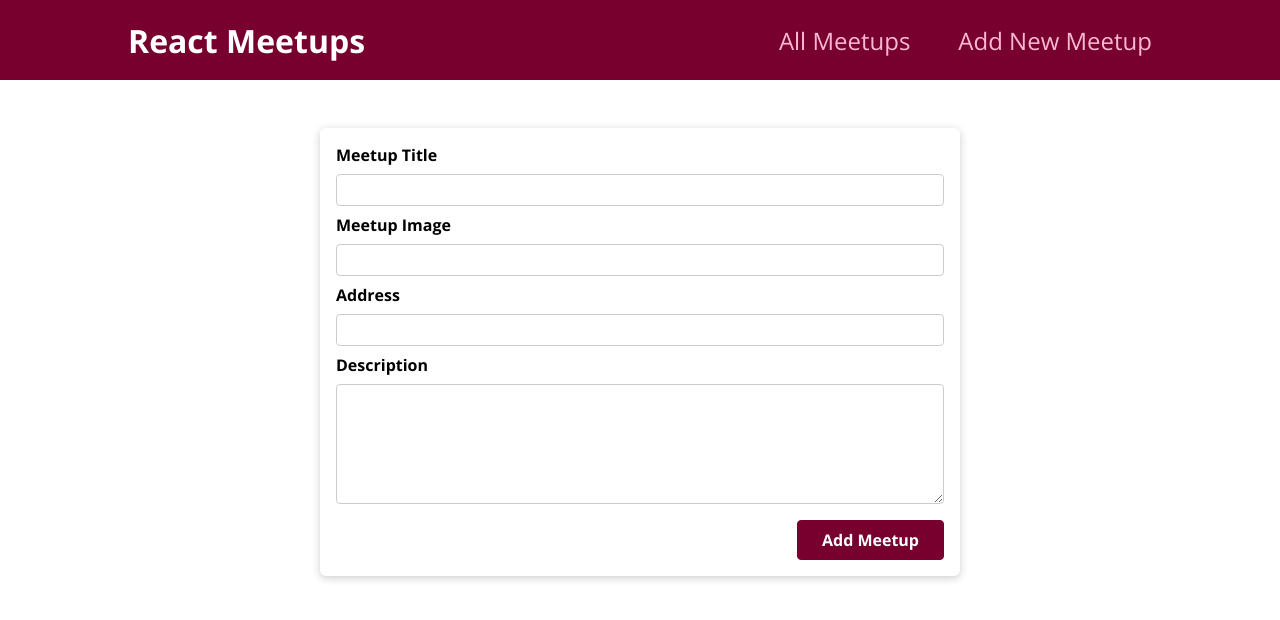
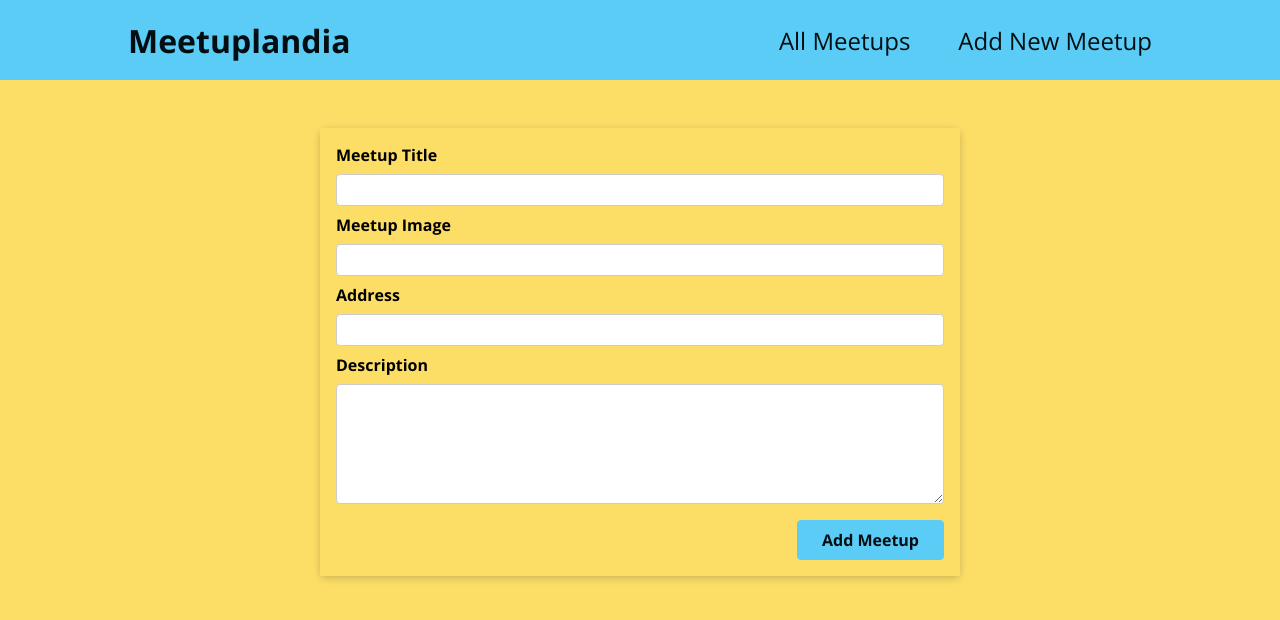
Before and after one commit to renebitter/nextjs-meetup, a Next.js app: page /new-meetup in a window 1280 px wide. Shown: the top 620 px of the page. Built offline with nearby package versions, Linux system fonts and the light colour scheme.

Commit message:
CSS global variables

```diff
--- a/components/layout/MainNavigation.js
+++ b/components/layout/MainNavigation.js
@@ -4,7 +4,7 @@ import Link from 'next/link';
 function MainNavigation() {
   return (
     <header className={classes.header}>
-      <div className={classes.logo}>React Meetups</div>
+      <div className={classes.logo}>Meetuplandia</div>
       <nav>
         <ul>
           <li>
--- a/components/layout/MainNavigation.module.css
+++ b/components/layout/MainNavigation.module.css
@@ -4,13 +4,13 @@
   display: flex;
   align-items: center;
   justify-content: space-between;
-  background-color: #77002e;
+  background-color: var(--primary-color);
   padding: 0 10%;
 }
 
 .logo {
   font-size: 2rem;
-  color: white;
+  color: var(--text-color);
   font-weight: bold;
 }
 
@@ -29,11 +29,11 @@
 .header a {
   text-decoration: none;
   font-size: 1.5rem;
-  color: #fcb8d2;
+  color: var(--text-color);
 }
 
 .header a:hover,
 .header a:active,
 .header a.active {
-  color: white;
+  color: var(--secondary-color);
 }
--- a/components/meetups/MeetupItem.js
+++ b/components/meetups/MeetupItem.js
@@ -13,6 +13,7 @@ function MeetupItem(props) {
   return (
     <li className={classes.item}>
       <Card>
+        <div className={classes.card}>
           <div className={classes.image}>
             <img src={props.image} alt={props.title} />
           </div>
@@ -23,6 +24,7 @@ function MeetupItem(props) {
           <div className={classes.actions}>
             <button onClick={showDetailsHandler}>Show Details</button>
           </div>
+        </div>
       </Card>
     </li>
   );
--- a/components/meetups/MeetupItem.module.css
+++ b/components/meetups/MeetupItem.module.css
@@ -1,5 +1,9 @@
 .item {
   margin: 1rem 0;
+}
+
+.card {
+  background-color: var(--secondary-color);
 }
 
 .image {
@@ -33,14 +37,16 @@
 .actions button {
   font: inherit;
   cursor: pointer;
-  color: #77002e;
-  border: 1px solid #77002e;
-  background-color: transparent;
+  color: var(--text-color);
+  border: 1px solid var(--primary-color);
+  background-color: var(--primary-color);
   padding: 0.5rem 1.5rem;
   border-radius: 4px;
 }
 
 .actions button:hover,
 .actions button:active {
-  background-color: #ffe2ed;
+  color: var(--text-color);
+  border: 1px solid var(--primary-color);
+  background-color: var(--secondary-color);
 }
--- a/components/meetups/NewMeetupForm.module.css
+++ b/components/meetups/NewMeetupForm.module.css
@@ -1,5 +1,6 @@
 .form {
   padding: 1rem;
+  background-color: var(--secondary-color);
 }
 
 .control {
@@ -30,16 +31,16 @@
 .actions button {
   font: inherit;
   cursor: pointer;
-  background-color: #77002e;
-  color: white;
+  background-color: var(--primary-color);
+  color: var(--text-color);
   padding: 0.5rem 1.5rem;
-  border: 1px solid #77002e;
+  border: 1px solid var(--primary-color);
   border-radius: 4px;
   font-weight: bold;
 }
 
 .actions button:hover,
 .actions button:active {
-  background-color: #a50e48;
-  border-color: #a50e48;
+  background-color: var(--secondary-color);
+  border-color: var(--primary-color);
 }
--- a/styles/globals.css
+++ b/styles/globals.css
@@ -1,4 +1,11 @@
 @import url('https://fonts.googleapis.com/css2?family=Lato:wght@700&family=Open+Sans:wght@400;700&display=swap');
+
+:root {
+  --primary-color: #5bccf6;
+  --secondary-color: #fcde67;
+  --text-color: #030e12;
+  --detail-color: #77002e;
+}
 
 * {
   box-sizing: border-box;
@@ -7,6 +14,7 @@
 body {
   font-family: 'Open Sans', 'Lato', sans-serif;
   margin: 0;
+  background-color: var(--secondary-color);
 }
 
 h1,
```
Lines whose indentation alone changed are shown as unchanged.
